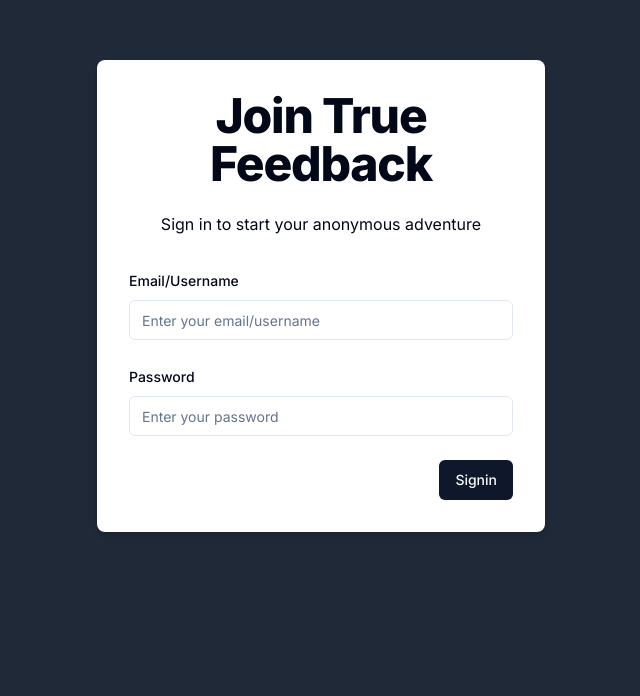
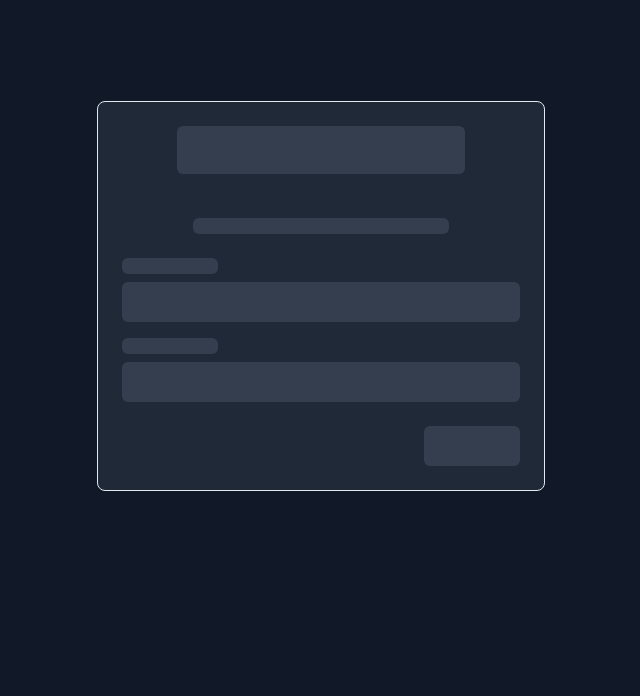
Before and after one commit to ridamsinghal25/Production_Notes_Feedback, a Next.js app: page /sign-in in a window 1280 px wide. Shown: the part 104-800 px from the top of the page, without its empty margins (319-959 px from the left). Built offline with nearby package versions, Linux system fonts and the light colour scheme.

Commit message:
bug fix in sign in folder

```diff
--- a/src/app/(auth)/sign-in/container/SignInContainer.tsx
+++ b/src/app/(auth)/sign-in/container/SignInContainer.tsx
@@ -1,12 +1,13 @@
 "use client";
 
 import * as z from "zod";
-import { useState } from "react";
+import { Suspense, useState } from "react";
 import { useToast } from "@/components/ui/use-toast";
 import { useRouter, useSearchParams } from "next/navigation";
 import { signInSchema } from "@/schemas/signInSchema";
 import { signIn } from "next-auth/react";
 import SignIn from "../presentation/SignIn";
+import SignInSkeleton from "@/components/SignInSkeleton";
 
 function SignInContainer() {
   const [isSubmitting, setIsSubmitting] = useState(false);
@@ -49,4 +50,10 @@ function SignInContainer() {
   return <SignIn isSubmitting={isSubmitting} onSubmit={onSubmit} />;
 }
 
-export default SignInContainer;
+export default function SignInWrapper() {
+  return (
+    <Suspense fallback={<SignInSkeleton />}>
+      <SignInContainer />
+    </Suspense>
+  );
+}
--- a/src/app/(auth)/sign-in/page.tsx
+++ b/src/app/(auth)/sign-in/page.tsx
@@ -1,9 +1,16 @@
 "use client";
 
-import SignInContainer from "./container/SignInContainer";
+import SignInSkeleton from "@/components/SignInSkeleton";
+import SignInWrapper from "./container/SignInContainer";
 
 function SignIn() {
-  return <SignInContainer />;
+  // return <SignInWrapper />;
+  return (
+    <>
+      <SignInSkeleton />
+      <SignInWrapper />
+    </>
+  );
 }
 
 export default SignIn;
--- /dev/null
+++ b/src/components/SignInSkeleton.tsx
@@ -0,0 +1,32 @@
+import { Card, CardContent, CardHeader, CardTitle } from "@/components/ui/card";
+import { Skeleton } from "@/components/ui/skeleton";
+
+export default function SignInSkeleton() {
+  return (
+    <div className="min-h-screen flex items-center justify-center bg-gray-900 p-4">
+      <Card className="w-full max-w-md bg-gray-800 text-gray-100">
+        <CardHeader className="space-y-1">
+          <CardTitle className="text-3xl font-bold text-center mb-10">
+            <Skeleton className="h-12 w-72 bg-gray-700 mx-auto" />
+          </CardTitle>
+          <Skeleton className="h-4 w-64 bg-gray-700 mx-auto mt-2" />
+        </CardHeader>
+        <CardContent className="space-y-4">
+          <div className="space-y-2">
+            <Skeleton className="h-4 w-24 bg-gray-700" />
+            <Skeleton className="h-10 w-full bg-gray-700" />
+          </div>
+          <div className="space-y-2">
+            <Skeleton className="h-4 w-24 bg-gray-700" />
+            <Skeleton className="h-10 w-full bg-gray-700" />
+          </div>
+          <div className="w-full flex justify-end">
+            <div className="pt-2">
+              <Skeleton className="h-10 w-24 bg-gray-700 mx-auto" />
+            </div>
+          </div>
+        </CardContent>
+      </Card>
+    </div>
+  );
+}
```
